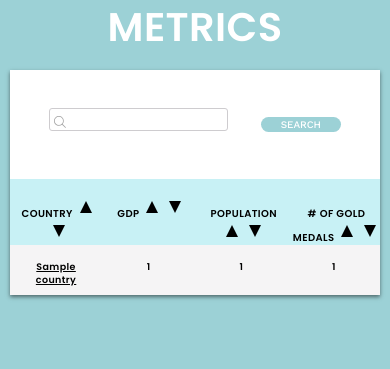
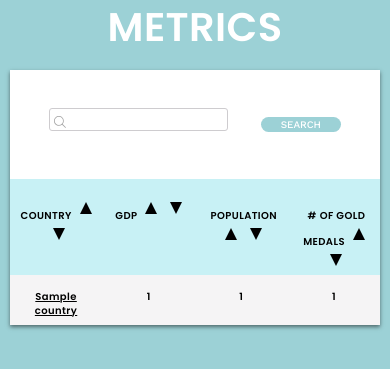
Before and after one commit to briantacderan/gold-medal-flask, a Flask app: page / in a window 390 px wide. Shown: the part 248-617 px from the top of the page. Run offline with Flask 2, Linux system fonts and the light colour scheme; tables that the repository leaves empty hold one stand-in row (values such as "Sample post").

Commit message:
Adjust more css

```diff
--- a/static/stylesheets/style.css
+++ b/static/stylesheets/style.css
@@ -214,7 +214,7 @@ h2#hidden.subheader:hover {
 
   img.sort {
     width: 12px;
-    margin: 4px;
+    margin: 5px;
   }
 
   #container {
@@ -228,14 +228,14 @@ h2#hidden.subheader:hover {
   }
 
   th, .table-descriptor {
-    font-size: 12px;
-    max-width: 13px;
+    font-size: 13px;
+    max-width: 10px;
     padding-left: 5px;
   }
 
   td,
   td.table-value {
-    font-size: 9.5px;
+    font-size: 10px;
     height: 10px;
     letter-spacing: 0.4px;
     max-width: 13px;
```
